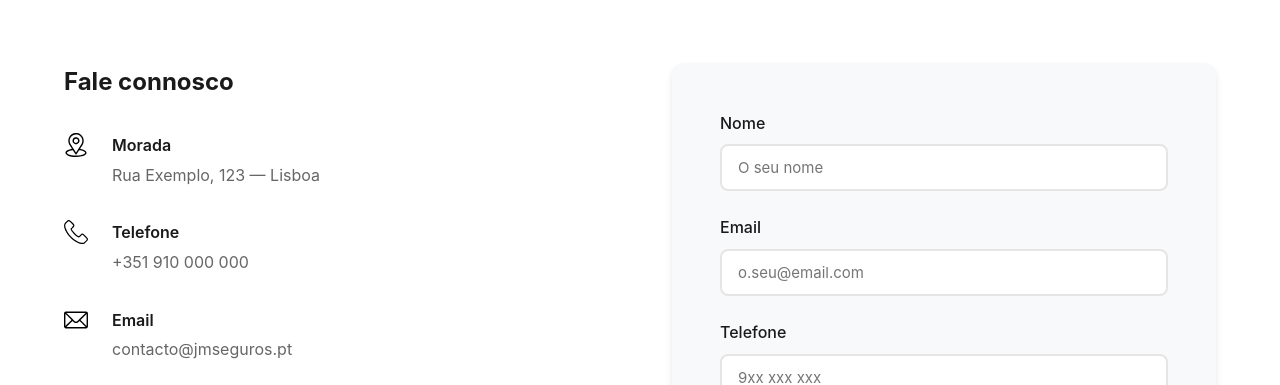
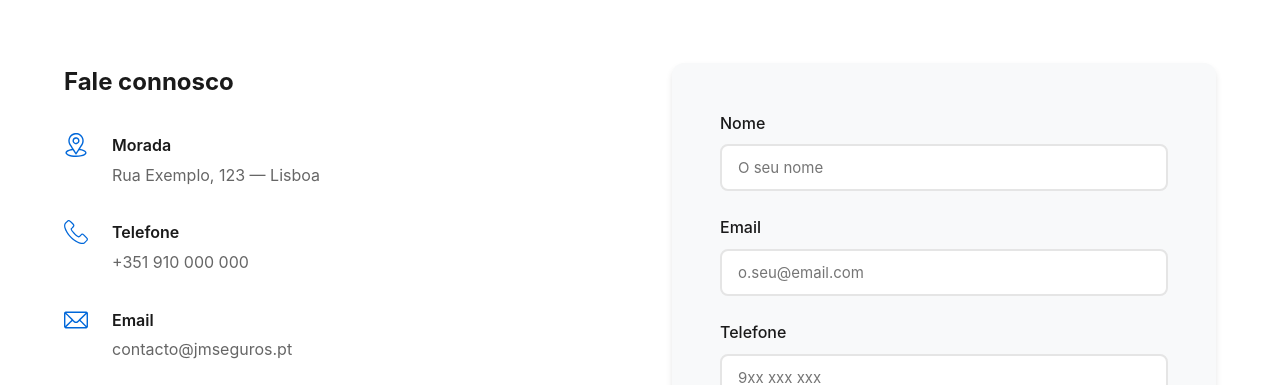
Before and after one commit to a31223-wq/JMseguros2, a website built with Vite: page index.html in a window 1280 px wide. Shown: the part 3660-4045 px from the top of the page. Built offline with nearby package versions, Linux system fonts and the light colour scheme; files whose address does not match are found by name.

Commit message:
Update style.css

```diff
--- a/css/style.css
+++ b/css/style.css
@@ -1209,7 +1209,7 @@ section {
   display: block;
 }
 .contact-icon {
-  filter: none;
+  filter: invert(27%) sepia(68%) saturate(2478%) hue-rotate(200deg) brightness(92%) contrast(101%);
   width: 24px;
   height: 24px;
   flex-shrink: 0;
```
